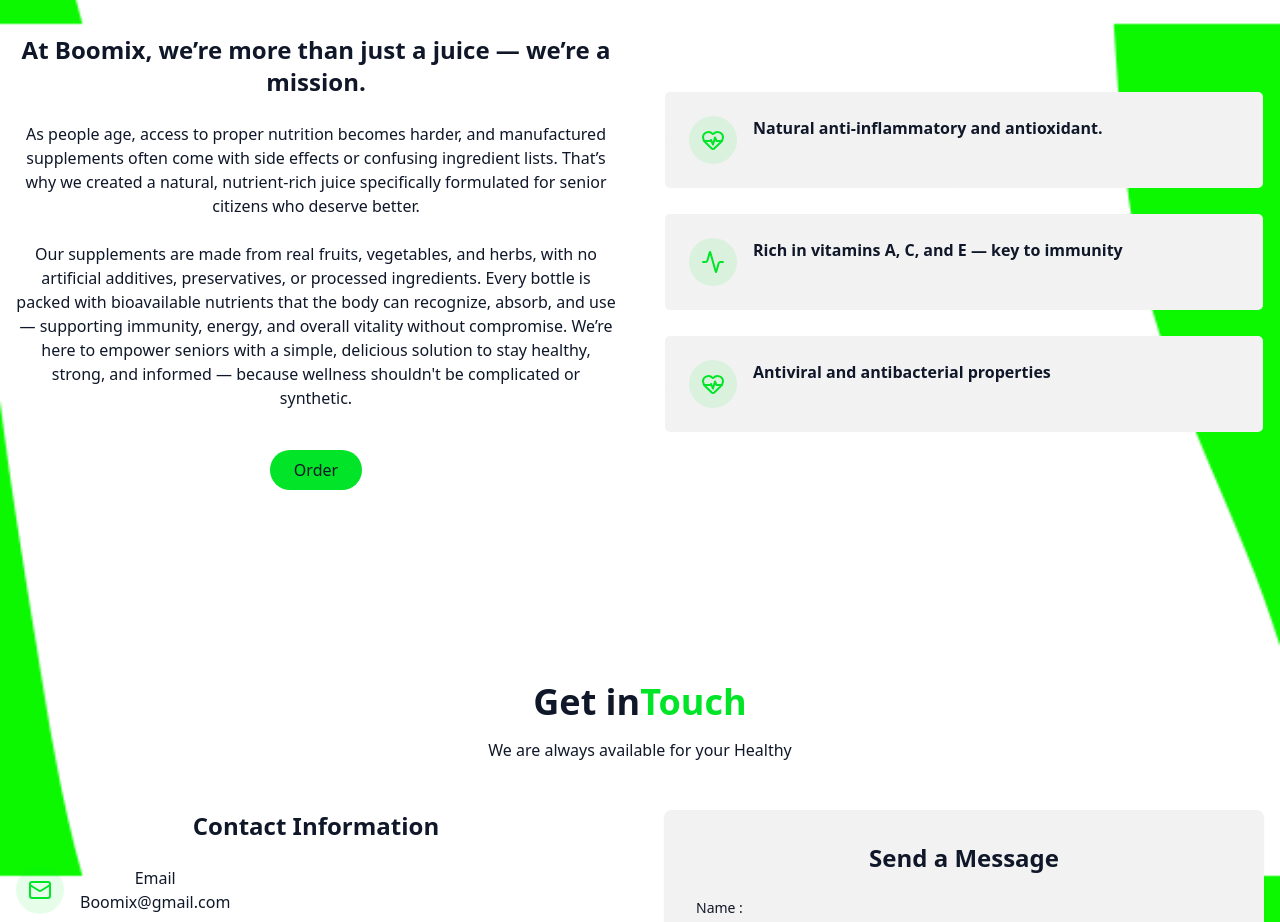
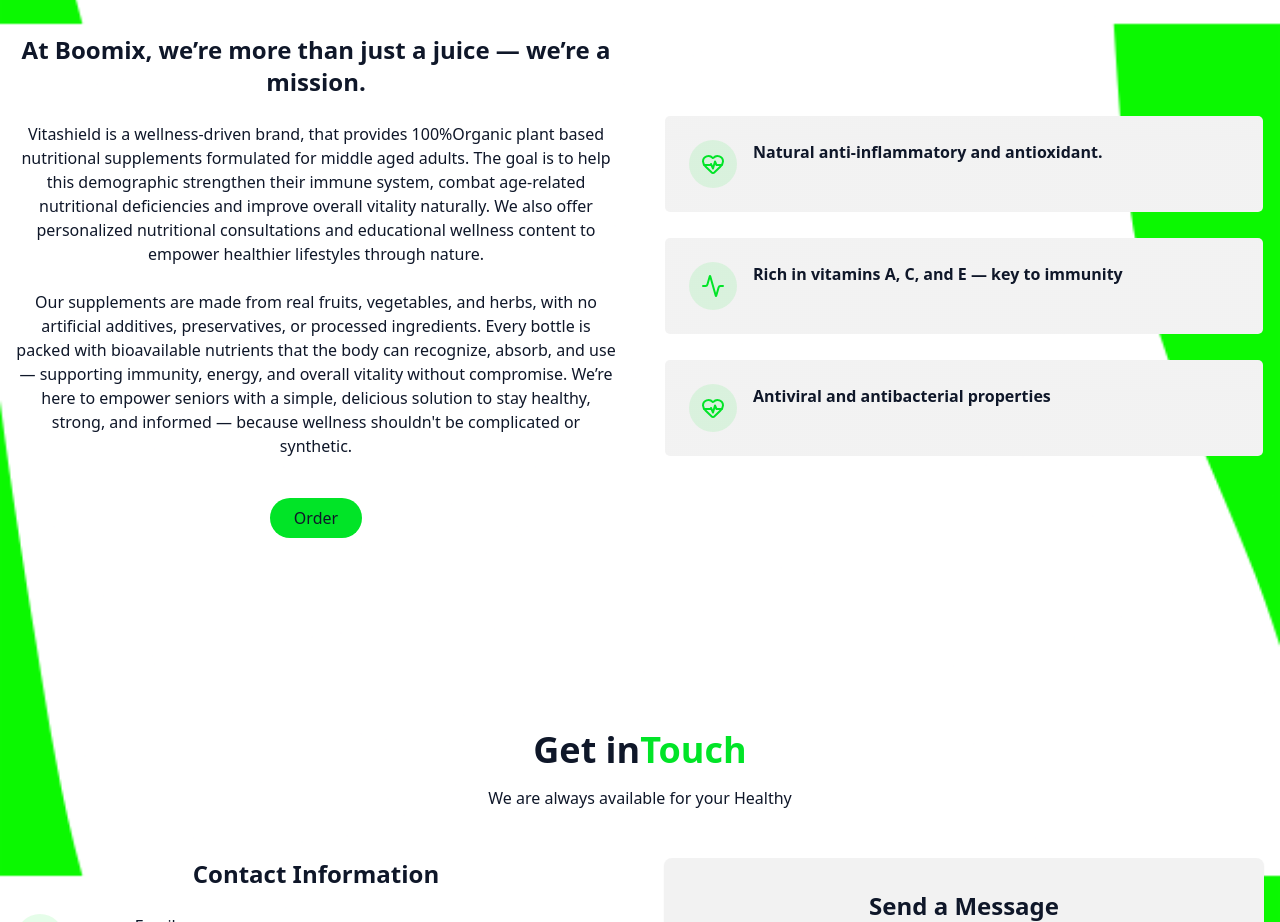
Before and after one commit to WalterMatsinhe/bloomix, a React (Vite) app: page / in a window 1280 px wide. Shown: the part 1680-2602 px from the top of the page. Built offline with nearby package versions, Linux system fonts and the light colour scheme.

Commit message:
change of content in AboutSection

```diff
--- a/src/components/AboutSection.jsx
+++ b/src/components/AboutSection.jsx
@@ -15,9 +15,10 @@
             <div className='space-y-6'>
                 <h3 className='text-2xl font-semibold'>At Boomix, we’re more than just a juice — we’re a mission.</h3>
                 <p className='text-muted-foreground '>
-                    As people age, access to proper nutrition becomes harder, and manufactured supplements often come
-                    with side effects or confusing ingredient lists. That’s why we created a natural, nutrient-rich juice specifically
-                    formulated for senior citizens who deserve better.
+                   Vitashield is a wellness-driven brand, that provides 100%Organic plant based nutritional supplements formulated for
+                   middle aged adults. The goal is to help this demographic strengthen their immune system, combat age-related nutritional
+                   deficiencies and improve overall vitality naturally. We also offer personalized nutritional consultations and educational
+                    wellness content to empower healthier lifestyles through nature.
                 </p>
                 <p className='text-muted-foreground'>
                     Our supplements are made from real fruits, vegetables, and herbs, with no artificial additives,
```
